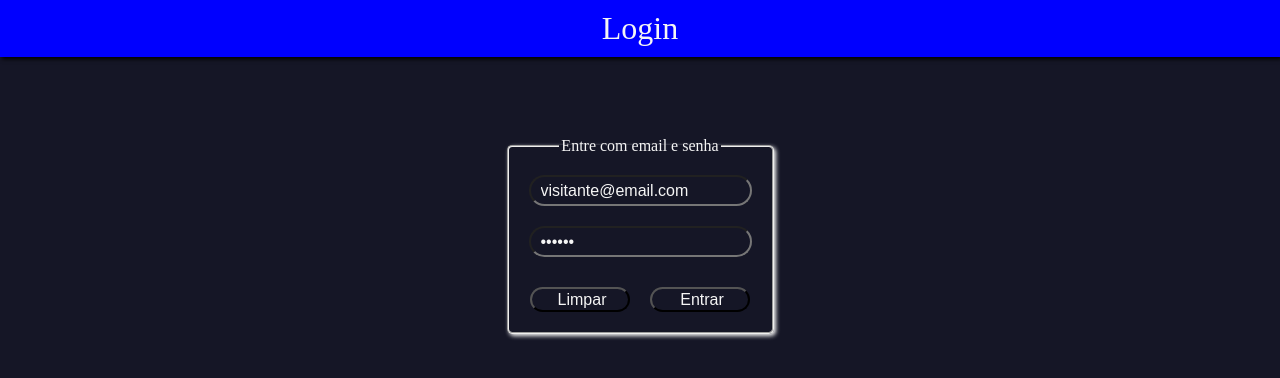
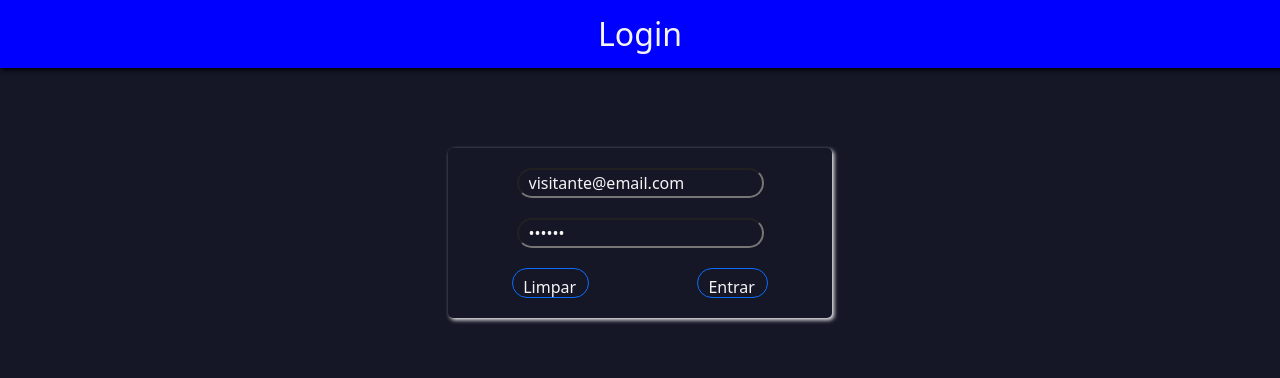
Before and after one commit to Gazua300/achei-servicos_frontend, a React (Create React App) app: page / in a window 1280 px wide. Shown: the top 378 px of the page. Built offline with nearby package versions, Linux system fonts and the light colour scheme.

Commit message:
ajustes de style

```diff
--- a/package.json
+++ b/package.json
@@ -7,6 +7,7 @@
     "@testing-library/react": "^11.2.7",
     "@testing-library/user-event": "^12.8.3",
     "axios": "^0.21.1",
+    "bootstrap": "^5.3.0-alpha3",
     "react": "^17.0.2",
     "react-dom": "^17.0.2",
     "react-icons": "^4.8.0",
--- a/src/App.js
+++ b/src/App.js
@@ -2,6 +2,7 @@ import { BrowserRouter } from "react-router-dom"
 import { createGlobalStyle } from "styled-components"
 import { GlobalState } from "./global/Context"
 import Router from "./routes/Router"
+import 'bootstrap/dist/css/bootstrap.min.css'
 
 
 const GlobalStyle = createGlobalStyle`
--- a/src/constants/urls.js
+++ b/src/constants/urls.js
@@ -1,2 +1 @@
 export const BASE_URL = 'https://achei-servicos-server.vercel.app'
-// export const BASE_URL = 'http://10.0.0.105:3003'
--- a/src/pages/Cadastro/Cadastro.js
+++ b/src/pages/Cadastro/Cadastro.js
@@ -5,7 +5,7 @@ import axios from 'axios'
 import { BASE_URL } from '../../constants/urls'
 import { BsCardList, BsFillPersonFill } from 'react-icons/bs'
 import DefaultHeader from '../../components/Header'
-import { Container, BtnContainer, BtnCadastrar } from './styled'
+import { Container, BtnContainer } from './styled'
 
 
 
@@ -73,6 +73,7 @@ const Cadastro = ()=>{
             rightIcon={<BsFillPersonFill onClick={()=> navigate('/perfil')} style={{cursor:'pointer'}}/>}/>
         <Container>
             <form onSubmit={cadastrar}>
+                <fieldset>
                     <input type='text' name='titulo' value={form.titulo} onChange={onChange}
                         placeholder='Nome do serviço' required/>
                     <textarea name='descricao' value={form.descricao} onChange={onChange}
@@ -82,9 +83,10 @@ const Cadastro = ()=>{
                     <input type='text' name='period' value={form.period} onChange={onChange}
                         placeholder='Período de atendimento' required/>
                     <BtnContainer>
-                    <BtnCadastrar>Cadastrar</BtnCadastrar>
-                    <BtnCadastrar onClick={()=> navigate('/')}>Ir para lista</BtnCadastrar>
+                        <button className='btn btn-primary'>Cadastrar</button>
+                        <input type='button' className='btn btn-primary' onClick={()=> navigate('/')} value='Lista'/>
                     </BtnContainer>
+                </fieldset>
             </form>
         </Container>
         </>
--- a/src/pages/Cadastro/styled.js
+++ b/src/pages/Cadastro/styled.js
@@ -9,6 +9,28 @@ export const Container = styled.div`
         flex-direction: column;
         align-items: center;
         padding-top: 10vh;
+    }
+
+    fieldset{
+        border: 1px solid;
+        width: 30vw;
+        box-shadow: 2px 2px 4px;
+        border-radius: 10px;
+
+        @media(max-width: 600px){
+            width: 80vw;
+        }
+    }
+
+    input[type='button']{
+        width: 100px;
+    }
+
+    button{
+        border-radius: 20px;
+        height: 30px;
+        background-color: transparent;
+        border-color: whitesmoke;
     }
 
     input{
@@ -50,22 +72,12 @@ export const Container = styled.div`
         }
     }
 `
-export const BtnCadastrar = styled.button`
-    margin: 8px;
-    height: 30px;
-    width: 120px;
-    border-radius: 30px;
-    background-color: blue;
-    color: whitesmoke;
-    cursor: pointer;
-    @media(max-width: 600px){
-        width: 30%;
-    }
-`
 export const BtnContainer = styled.div`
+    margin: auto;
 	display: flex;
-    flex-direction: row;
 	align-items: center;
+    justify-content: space-between;
+    width: 18vw;
     margin-top: 10px;
     @media(max-width: 600px){
         width: 80%;
--- a/src/pages/Lista/Lista.js
+++ b/src/pages/Lista/Lista.js
@@ -3,11 +3,9 @@ import { useNavigate } from "react-router-dom"
 import Context from "../../global/Context"
 import axios from 'axios'
 import { BASE_URL } from "../../constants/urls"
-import { BsSearch } from 'react-icons/bs'
 import {
     InputContainer,
     Cartao,
-    BtnCartao,
     Nome,
     Container,
     CartaoContainer,
@@ -60,11 +58,8 @@ const Lista = ()=>{
         <>
         <Container>
             <InputContainer>
-                <div style={{position:'relative'}}>
-                    <input type='text' onChange={handleTitle} value={title}
-                        placeholder='Titulo do serviço'/>
-                    <BsSearch className="search-icon"/>
-                </div>
+                <input type='text' onChange={handleTitle} value={title}
+                    placeholder='Titulo do serviço                  🔎'/>
             </InputContainer>
             <CartaoContainer>
             {filtro && filtro.map(servico=>{
@@ -76,9 +71,10 @@ const Lista = ()=>{
                             {servico.phone}<br/><br/>
                             {servico.period}
                         </div>
-                        <BtnCartao onClick={()=> getJobById(servico)}>
+                        <button className="btn btn-primary"
+                            onClick={()=> getJobById(servico)}>
                             Entrar em contato
-                        </BtnCartao>
+                        </button>
                     </Cartao>
                 )
             })}
--- a/src/pages/Lista/styled.js
+++ b/src/pages/Lista/styled.js
@@ -1,4 +1,4 @@
-import styled from 'styled-components'
+import styled, { keyframes } from 'styled-components'
 
 
 
@@ -39,14 +39,7 @@ export const InputContainer = styled.div`
         font-size: 1rem;
         border-radius: 20px;
         margin: 10px;
-        padding-left: 40px;
-    }
-
-    .search-icon{
-        position: absolute;
-        left: 7.5%;
-        top: 20.5px;
-        color: rgba(255, 255, 255, 0.5)
+        padding-left: 15px;
     }
 
     select{
@@ -75,6 +68,19 @@ export const CartaoContainer = styled.div`
         flex-direction: column;
     }
 `
+const pulse = keyframes`
+    0%{
+        border-color: goldenrod;
+    }
+
+    50%{
+        border-color: gold;
+    }
+
+    100%{
+        border-color: whitesmoke;
+    }
+`
 export const Cartao = styled.div`
     color: whitesmoke;
     border: 1px solid whitesmoke;
@@ -86,14 +92,20 @@ export const Cartao = styled.div`
     &:hover{
         transform: scale(1.1);
         color: goldenrod;
-        border: 3px dashed goldenrod;
+        border: 1px solid goldenrod;
         box-shadow: 2px 2px 4px goldenrod;
         transition: 1s;
+        animation: ${pulse} 1.5s infinite;
     }
 
     .card-content {
         text-align: left;
         margin-bottom: 20px;
+    }
+
+    button:hover{
+        background-color: goldenrod;
+        color: black;
     }
 `
 export const Nome = styled.div`
@@ -102,15 +114,3 @@ export const Nome = styled.div`
     font-weight: bold;
     margin-bottom: 20px;
 `
-export const BtnCartao = styled.button`
-    border-radius: 20px;
-    padding: 7px;
-    background-color: #151626;
-    color: whitesmoke;
-    cursor: pointer;
-
-    &:hover{
-        background-color: goldenrod;
-        color: black;
-    }
-`
--- a/src/pages/Login/Login.js
+++ b/src/pages/Login/Login.js
@@ -1,14 +1,12 @@
-import { useEffect, useState, useContext } from 'react'
-import Context from '../../global/Context'
+import { useEffect, useState } from 'react'
 import { useNavigate } from 'react-router-dom'
 import axios from 'axios'
 import { BASE_URL } from '../../constants/urls'
-import { Container, BtnContainer, BtnCadastrar, Head } from './styled'
+import { Container, BtnContainer, Head } from './styled'
 
 
 
 const Login = ()=>{
-    const { requests } = useContext(Context)
     const navigate = useNavigate()
     const [form, setForm] = useState({
         email:'visitante@email.com',
@@ -71,15 +69,16 @@ const Login = ()=>{
         <Container>
             <form onSubmit={login}>
                 <fieldset>
-                    <legend>Entre com email e senha</legend>
-                    <input type='text' name='email' value={form.email} onChange={onChange}
+                    <input
+                        type='text' name='email' value={form.email} onChange={onChange}
                         placeholder='nome@email.com' required/><br/>
-                    <input type='password' name='password' value={form.password} onChange={onChange}
+                    <input
+                        type='password' name='password' value={form.password} onChange={onChange}
                         placeholder='Sua senha' required/>
                     <BtnContainer>
-                        <BtnCadastrar style={{backgroundColor:'#151626'}}
+                        <input className='btn btn-primary'
                             type='button' onClick={limpar} value='Limpar'/>
-                        <BtnCadastrar style={{backgroundColor:'#151626'}}
+                        <input className='btn btn-primary'
                             type='submit' value='Entrar' />
                     </BtnContainer>
                 </fieldset>
--- a/src/pages/Login/styled.js
+++ b/src/pages/Login/styled.js
@@ -27,13 +27,18 @@ export const Container = styled.div`
     }
 
     fieldset{
+        width: 30vw;
         padding: 10px;
         border-radius: 5px;
         box-shadow: 2px 2px 4px;
+
+        @media(max-width: 600px){
+            width: 80vw;
+        }
     }
 
     input{
-    	height: 25px;
+    	height: 30px;
     	background: transparent;
     	color: whitesmoke;
     	font-size: 1rem;
@@ -61,23 +66,11 @@ export const BtnContainer = styled.div`
     display: flex;
     flex-direction: row;
     align-items: center;
-    justify-content: center;
-    margin-top: 10px;
+    justify-content: space-around;
+    margin: auto;
     @media(max-width: 600px){
         width: 80%;
         flex-direction: row;
         justify-content: space-between;
     }
 `
-export const BtnCadastrar = styled.input`
-    margin: 5px;
-    height: 30px;
-    width: 100px;
-    border-radius: 30px;
-    background-color: #151626;
-    color: whitesmoke;
-    cursor: pointer;
-    @media(max-width: 600px){
-        width: 30%;
-    }
-`
--- a/src/pages/Perfil/Perfil.js
+++ b/src/pages/Perfil/Perfil.js
@@ -7,12 +7,13 @@ import DefaultHeader from '../../components/Header'
 import { AiOutlineLogout } from 'react-icons/ai'
 import { BsCardList } from 'react-icons/bs'
 import { MdDelete } from 'react-icons/md'
-import { BsSearch } from 'react-icons/bs'
 import {
     Container,
     Cartao,
     Search
  } from './styled'
+
+
 
 
 const Perfil = ()=>{
@@ -106,16 +107,16 @@ const Perfil = ()=>{
                 <b>Nome: </b>{user.name}<br/>
                 <b>Email: </b>{user.email}
            </div>
-           <div style={{marginTop:'10%', fontSize:25}}>
+           <div className='title'>
                 Serviços cadastrados
            </div>
            <div style={{border:'1px solid', margin:20}}/>
            <div style={{position:'relative'}}>
-                <Search placeholder='Título do serviço' className='input-search'
+                <Search placeholder='Título do serviço                  🔎'
+                    className='input-search'
                     type='text'
                     value={titulo}
                     onChange={(e)=> setTitulo(e.target.value)}/>
-                <BsSearch className='search-icon'/>
            </div>
            <div style={{overflow:'auto'}} >
                 {filtro.length > 0 ? (
--- a/src/pages/Perfil/styled.js
+++ b/src/pages/Perfil/styled.js
@@ -5,17 +5,13 @@ export const Container = styled.div`
   text-align: center;
   padding-top: 5vh;
 
-  .select-image{
-    background-image: linear-gradient(#151626, lightblue);
-    padding: 10px;
-    border-radius: 20px;
-  }
+  .title{
+    font-size: 25px;
+    margin-top: 15vh;
 
-  .search-icon{
-    position: absolute;
-    top: 40%;
-    left: 37%;
-    color: rgba(255, 255, 255, 0.5)
+    @media(max-width: 600px){
+      font-size: 18px;
+    }
   }
 `
 export const Search = styled.input`
@@ -26,7 +22,7 @@ export const Search = styled.input`
   font-size: 1rem;
   border-radius: 20px;
   margin: 10px;
-  padding-left: 30px
+  padding-left: 15px
 `
 export const Cartao = styled.div`
   border: 1px solid whitesmoke;
```
Also changed, not shown: 1 other file (tests, documents, lock files or other folders). Lines whose indentation alone changed are shown as unchanged.
